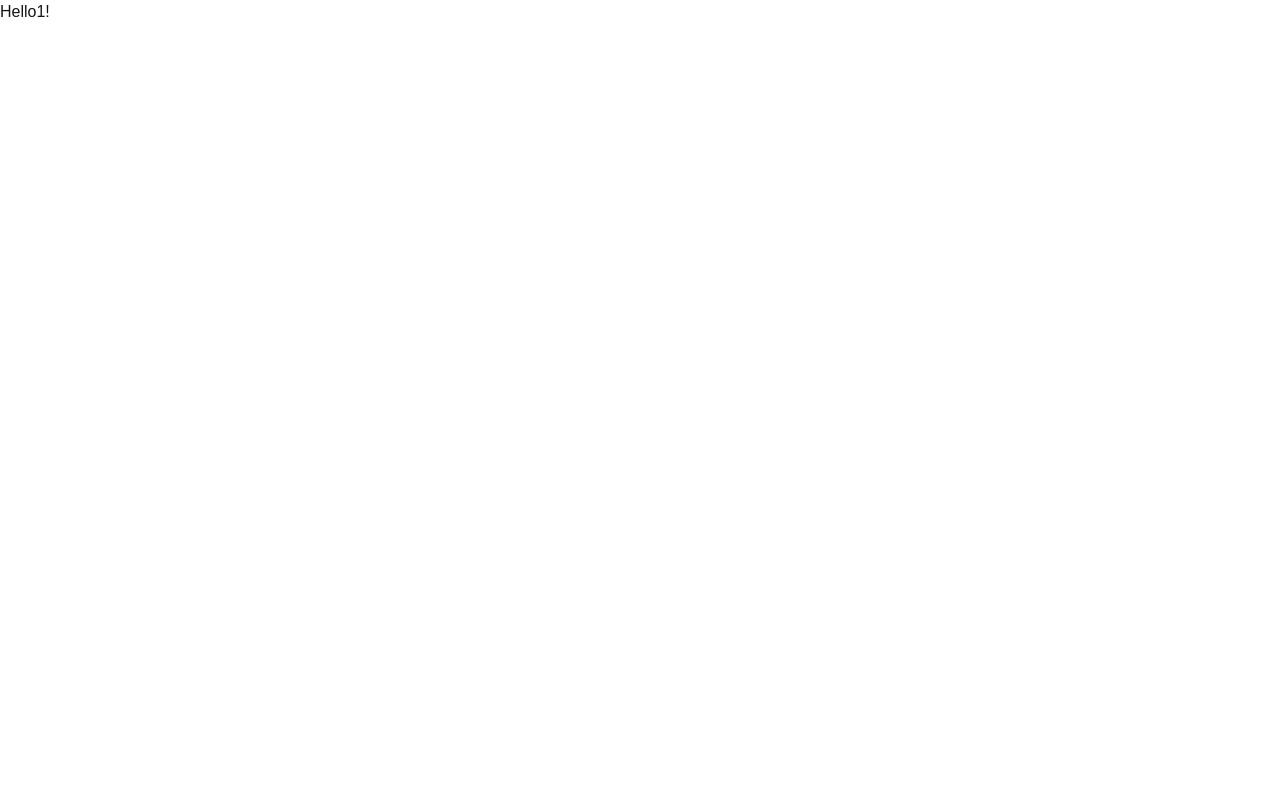
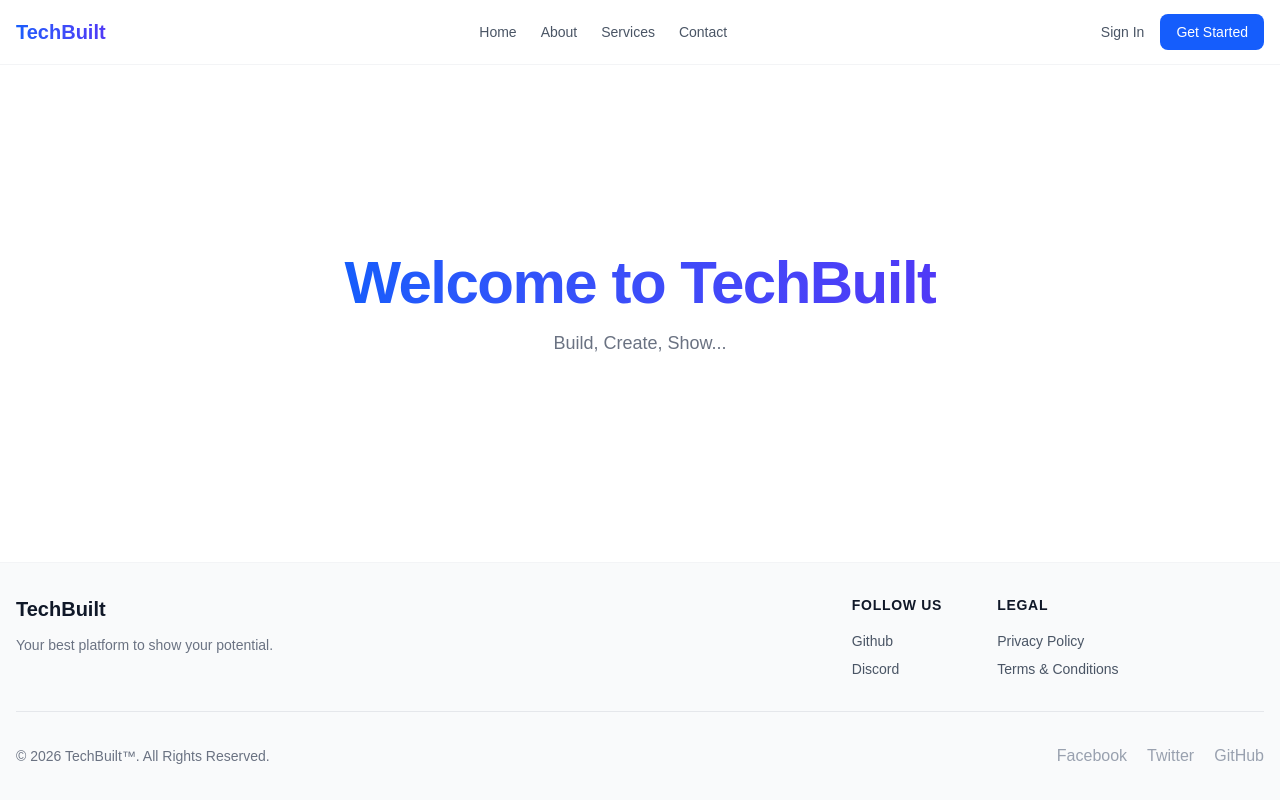
Before and after one commit to AznanSeyam/techbuilt, a Next.js app: page / in a window 1280 px wide. Built offline with nearby package versions, Linux system fonts and the light colour scheme.

Commit message:
feat:homepage created

```diff
--- a/app/layout.tsx
+++ b/app/layout.tsx
@@ -1,6 +1,7 @@
 import type { Metadata } from "next";
 import { Geist, Geist_Mono } from "next/font/google";
 import "./globals.css";
+import Link from "next/link";
 
 const geistSans = Geist({
   variable: "--font-geist-sans",
@@ -15,6 +16,7 @@ export const metadata: Metadata = {
   title: "Create Next App",
   description: "Generated by create next app",
 };
+
 export default function RootLayout({
   children,
 }: Readonly<{
@@ -25,7 +27,148 @@ export default function RootLayout({
       lang="en"
       className={`${geistSans.variable} ${geistMono.variable} h-full antialiased`}
     >
-      <body className="min-h-full flex flex-col">{children}</body>
+      <body className="min-h-full flex flex-col">
+        <header className="sticky top-0 z-50 w-full bg-white/80 backdrop-blur-md border-b border-gray-100">
+          <div className="mx-auto w-full max-w-screen-xl px-4 h-16 flex items-center justify-between">
+            {/* Logo */}
+            <Link href="/" className="flex items-center space-x-2">
+              <span className="text-xl font-bold bg-gradient-to-r from-blue-600 to-indigo-600 bg-clip-text text-transparent">
+                TechBuilt
+              </span>
+            </Link>
+
+            {/* Nav Menu */}
+            <nav className="hidden md:flex items-center space-x-6 text-sm font-medium text-gray-600">
+              <Link href="/" className="hover:text-blue-600 transition-colors">
+                Home
+              </Link>
+              <Link
+                href="/about"
+                className="hover:text-blue-600 transition-colors"
+              >
+                About
+              </Link>
+              <Link
+                href="/services"
+                className="hover:text-blue-600 transition-colors"
+              >
+                Services
+              </Link>
+              <Link
+                href="/contact"
+                className="hover:text-blue-600 transition-colors"
+              >
+                Contact
+              </Link>
+            </nav>
+
+            {/* Action Button */}
+            <div className="flex items-center space-x-4">
+              <button className="hidden sm:inline-flex text-sm font-medium text-gray-600 hover:text-blue-600 transition-colors">
+                Sign In
+              </button>
+              <button className="inline-flex items-center justify-center px-4 py-2 text-sm font-medium text-white bg-blue-600 rounded-lg hover:bg-blue-700 transition-colors">
+                Get Started
+              </button>
+            </div>
+          </div>
+        </header>
+        {children}
+        <footer className="w-full bg-gray-50 border-t border-gray-100 mt-auto">
+          <div className="mx-auto w-full max-w-screen-xl p-4 py-6 lg:py-8 px-4">
+            <div className="md:flex md:justify-between">
+              {/* Logo */}
+              <div className="mb-6 md:mb-0">
+                <Link href="/" className="flex items-center mb-3">
+                  <span className="text-xl font-bold text-gray-900">
+                    TechBuilt
+                  </span>
+                </Link>
+                <p className="text-sm text-gray-500 max-w-xs">
+                  Your best platform to show your potential.
+                </p>
+              </div>
+
+              {/* Link */}
+              <div className="grid grid-cols-2 gap-8 sm:gap-6 sm:grid-cols-3">
+                <div>
+                  <h2 className="mb-4 text-sm font-semibold text-gray-900 uppercase tracking-wider">
+                    Follow us
+                  </h2>
+                  <ul className="text-gray-600 text-sm space-y-2">
+                    <li>
+                      <Link
+                        href="https://github.com"
+                        className="hover:underline"
+                      >
+                        Github
+                      </Link>
+                    </li>
+                    <li>
+                      <Link
+                        href="https://discord.com"
+                        className="hover:underline"
+                      >
+                        Discord
+                      </Link>
+                    </li>
+                  </ul>
+                </div>
+                <div>
+                  <h2 className="mb-4 text-sm font-semibold text-gray-900 uppercase tracking-wider">
+                    Legal
+                  </h2>
+                  <ul className="text-gray-600 text-sm space-y-2">
+                    <li>
+                      <Link href="/privacy" className="hover:underline">
+                        Privacy Policy
+                      </Link>
+                    </li>
+                    <li>
+                      <Link href="/terms" className="hover:underline">
+                        Terms &amp; Conditions
+                      </Link>
+                    </li>
+                  </ul>
+                </div>
+              </div>
+            </div>
+
+            <hr className="my-6 border-gray-200 lg:my-8" />
+
+            {/* Copyright */}
+            <div className="sm:flex sm:items-center sm:justify-between">
+              <span className="text-sm text-gray-500 sm:text-center">
+                © 2026{" "}
+                <Link href="/" className="hover:underline">
+                  TechBuilt™
+                </Link>
+                . All Rights Reserved.
+              </span>
+              <div className="flex mt-4 sm:justify-center sm:mt-0 space-x-5 text-gray-400">
+                <Link
+                  href="#"
+                  className="hover:text-gray-900 transition-colors"
+                >
+                  Facebook
+                </Link>
+                <Link
+                  href="#"
+                  className="hover:text-gray-900 transition-colors"
+                >
+                  Twitter
+                </Link>
+                <Link
+                  href="#"
+                  className="hover:text-gray-900 transition-colors"
+                >
+                  GitHub
+                </Link>
+              </div>
+            </div>
+          </div>
+        </footer>
+      </body>
     </html>
   );
 }
--- a/app/page.tsx
+++ b/app/page.tsx
@@ -1,10 +1,13 @@
-export default function Page() {
+export default function page() {
   return (
-    <main>
-      <div>
+    <div className="flex flex-col items-center justify-center min-h-[60vh] text-center">
+      {/* Text */}
+      <h1 className="text-4xl sm:text-6xl font-extrabold tracking-tight bg-gradient-to-r from-blue-600 to-indigo-600 bg-clip-text text-transparent mb-4">
+        Welcome to TechBuilt
+      </h1>
 
-        <h1>Hello1!</h1>
-      </div>
-    </main>
+      {/* Sub-Text */}
+      <p className="text-lg text-gray-500 max-w-md">Build, Create, Show...</p>
+    </div>
   );
 }
--- a/next.config.ts
+++ b/next.config.ts
@@ -1,6 +1,6 @@
 import type { NextConfig } from "next";
 
 const nextConfig: NextConfig = {
-  /* config options here */
+  devIndicators: false,
 };
 export default nextConfig;
```
